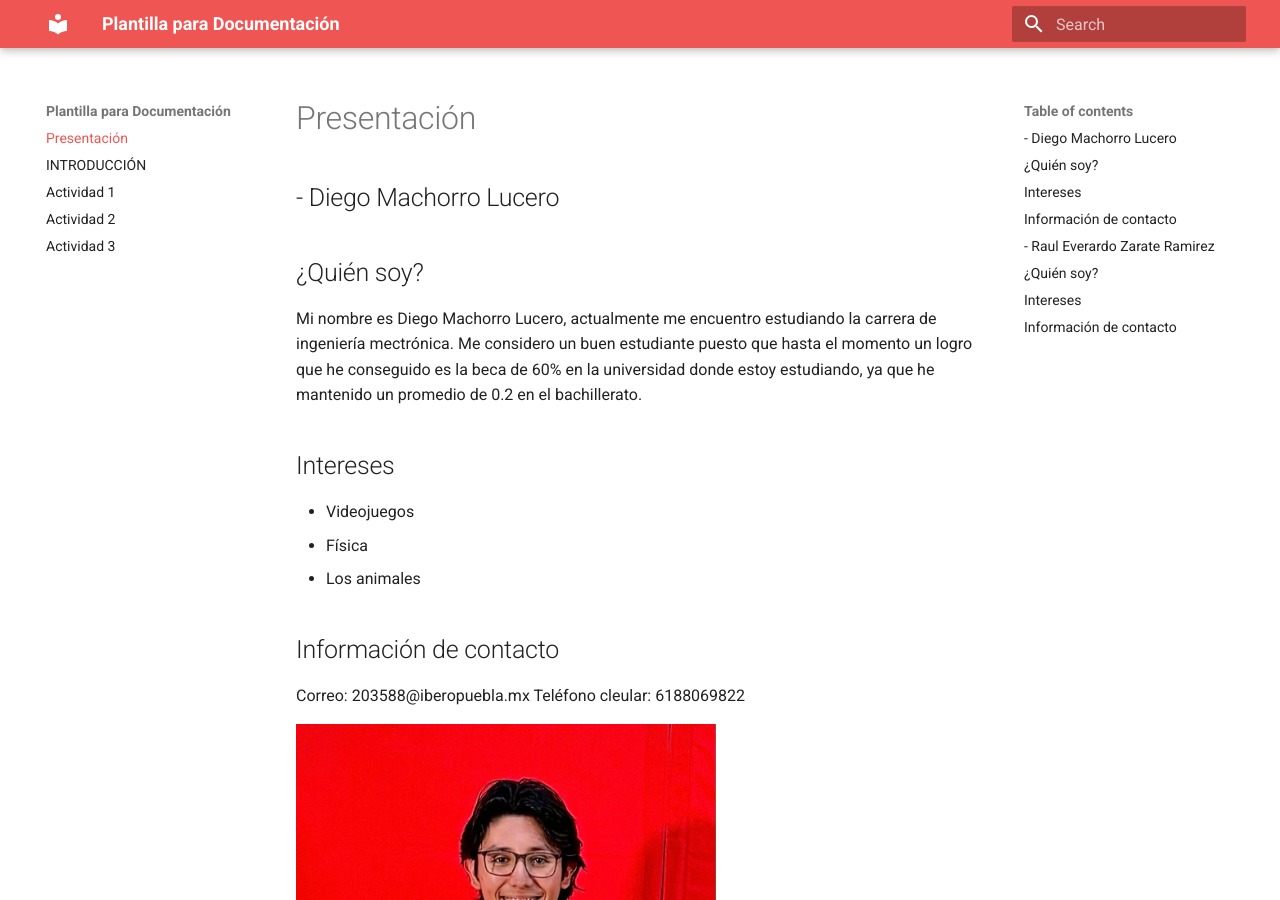
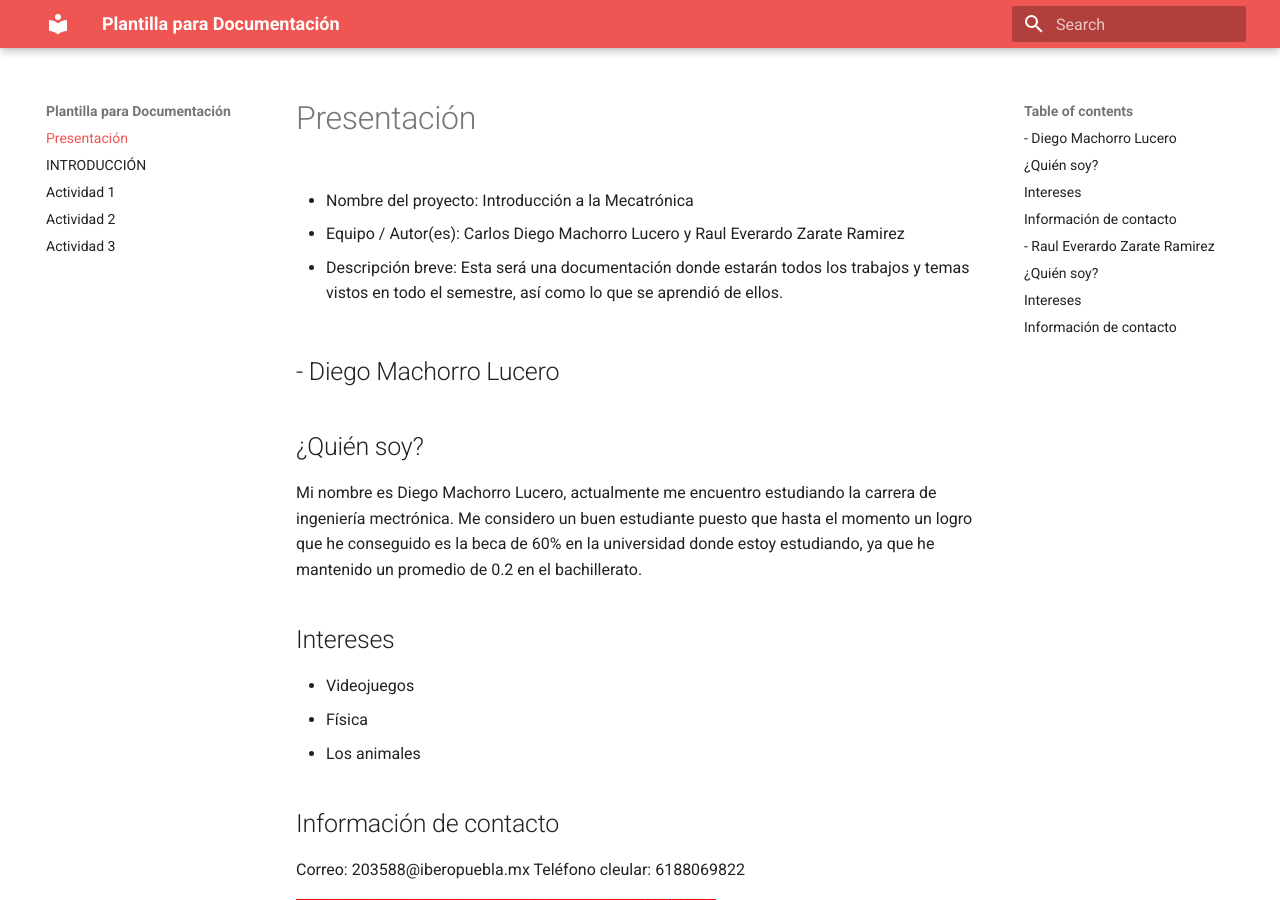
Before and after one commit to DiegoMachorro/Mecatronica-DiegoM, an MkDocs documentation site: the page built from docs/index.md, in a window 1280 px wide and 900 px high. Built offline with MkDocs 1.6.1 and Material for MkDocs 9.7.7, drawn with Linux system fonts in a browser that asks for light colours.

Commit message:
Update index.md

```diff
--- a/docs/index.md
+++ b/docs/index.md
@@ -1,4 +1,13 @@
 # Presentación
+
+- Nombre del proyecto: Introducción a la Mecatrónica
+
+- Equipo / Autor(es): Carlos Diego Machorro Lucero y Raul Everardo Zarate Ramirez
+
+- Descripción breve: Esta será una documentación donde estarán todos los trabajos y temas vistos en todo el semestre, así como lo que se aprendió de ellos.
+
+
+
 
 ## - Diego Machorro Lucero
 
```
